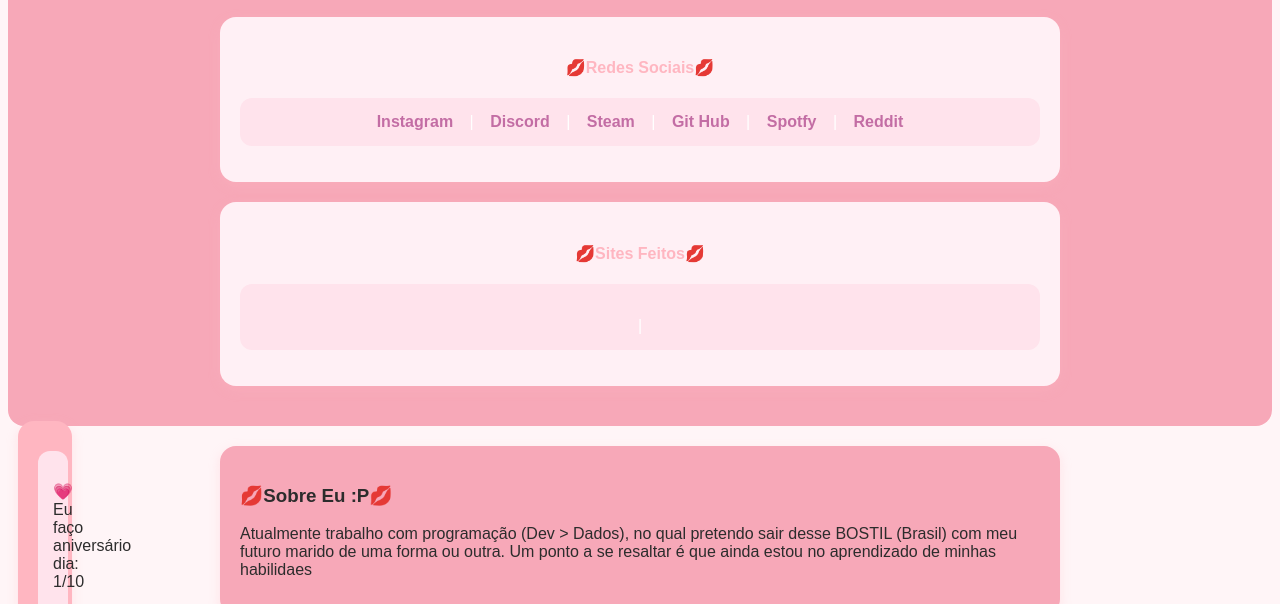
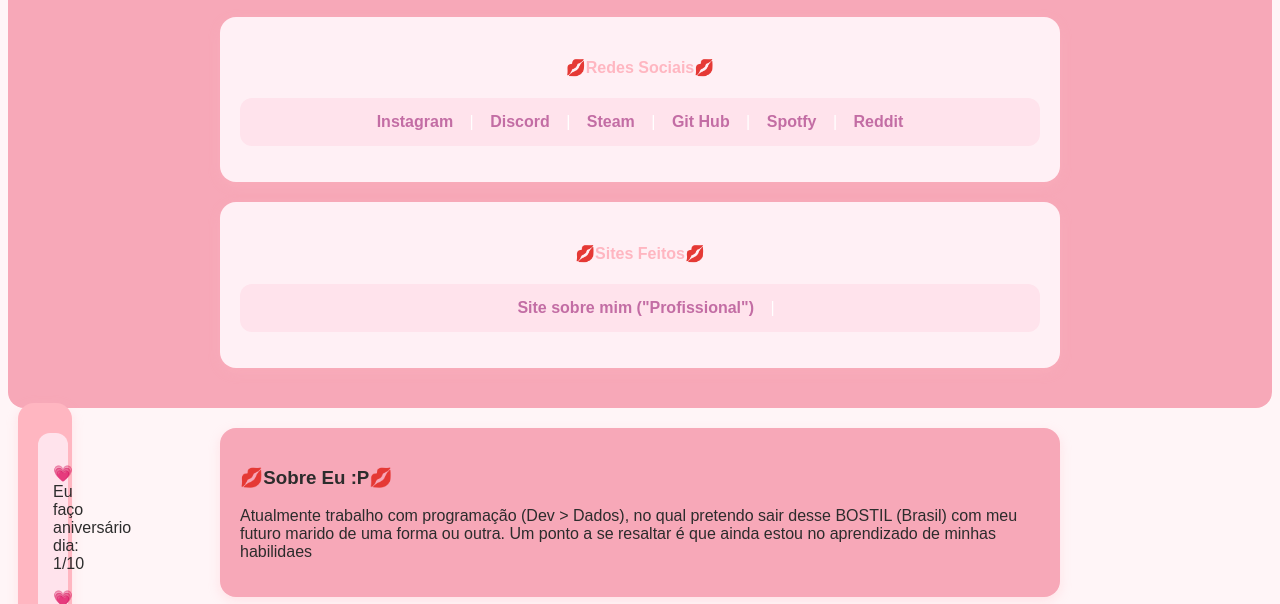
Before and after one commit to DudaPiacenti/Site-p-mostra-minhas-habilidade, a plain HTML site: page index.html in a window 1280 px wide. Shown: the part 134-738 px from the top of the page. Drawn offline with Linux system fonts and the light colour scheme.

Commit message:
coloquei um site q eu fiz

```diff
--- a/index.html
+++ b/index.html
@@ -28,7 +28,7 @@
             <nav>
                 <h4>&#128139;Sites Feitos&#128139;</h5>
                 <ul>
-                    <a href="" target="_blank"></a><br> |
+                    <a href="https://dudapiacenti.github.io/siteMeu" target="_blank">Site sobre mim ("Profissional")</a> |
                 </ul>
             </nav>
         </div>
```
